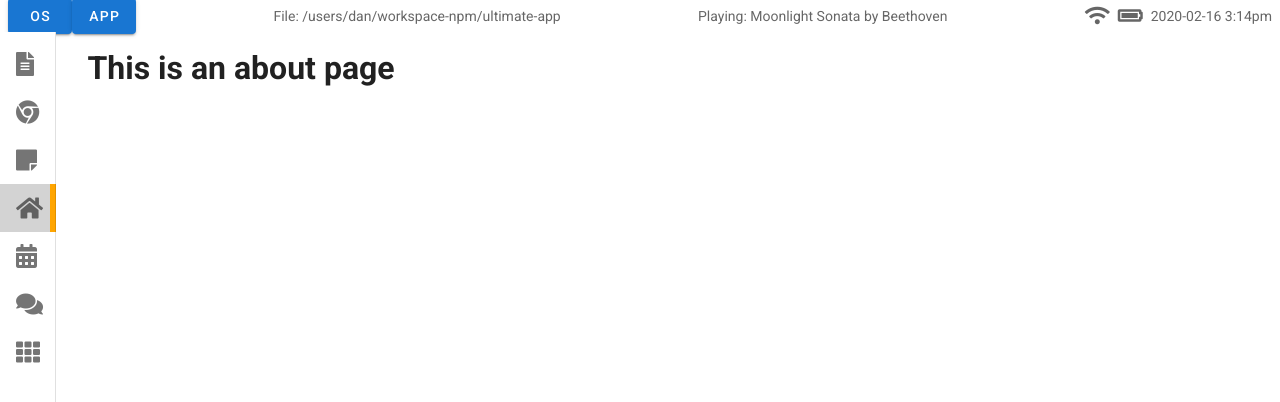
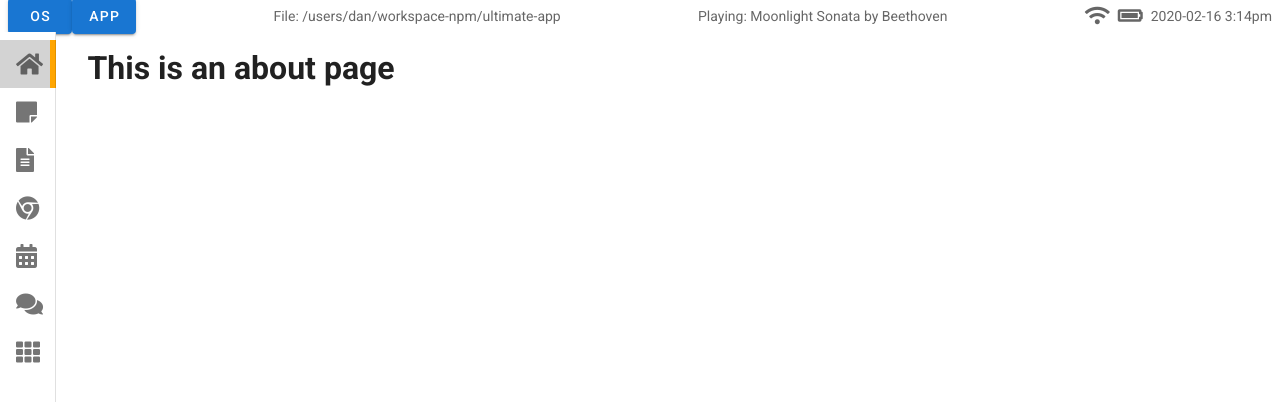
Before and after one commit to danialgoodwin/ultimate-app, a Vue app: page /about in a window 1280 px wide. Shown: the top 402 px of the page. Built offline with nearby package versions, Linux system fonts and the light colour scheme.

Commit message:
Better tooltip

```diff
--- a/src/components/os/AppBar.vue
+++ b/src/components/os/AppBar.vue
@@ -3,26 +3,25 @@
     <v-navigation-drawer app mini-variant>
       <div @click.right.exact="showAppBarRightClickMenu">
         <v-list active-class="highlighted">
-          <v-tooltip right v-for="(item, index) in appItems" :key="index">
+          <template v-for="(item, index) in appItems">
+            <v-tooltip right :key="index">
               <template v-slot:activator="{ on }">
                 <v-list-item
                   v-shortkey="['alt', index + 1]"
                   @shortkey='item.action()'
+                  @click='item.action()'
                   v-on="on"
                   :class="$router.currentRoute.path === item.route ? 'selected-app' : ''"
                 >
-                <router-link :to='item.route'>
-                  <v-list-item-action>
-                    <v-icon>{{ item.icon }}</v-icon>
-                  </v-list-item-action>
-                </router-link>
+                  <v-list-item-action><v-icon>{{ item.icon }}</v-icon></v-list-item-action>
                 </v-list-item>
               </template>
               <span>
                 <span>{{ item.title }}</span>
-              <span v-if="$router.currentRoute.path === item.route"> (selected)</span>
+                <span> (Alt + {{ index + 1 }})</span>
               </span>
             </v-tooltip>
+          </template>
         </v-list>
       </div>
     </v-navigation-drawer>
@@ -44,22 +43,79 @@ export default {
   name: 'AppBar',
   data: () => ({
     appItems: [
-      { title: 'Text Editor', icon: 'fas fa-file-alt', route: '/text', action: () => { routerMixins.methods.goToTextEditor() } },
-      { title: 'Browser', icon: 'fab fa-chrome', route: '/browser', action: () => { routerMixins.methods.goToBrowser() } },
-      { title: 'Notes', icon: 'fas fa-sticky-note', route: '/notes', action: () => { routerMixins.methods.goToNotes() } },
-      { title: 'Home', icon: 'fas fa-home', route: '/', action: () => { routerMixins.methods.goToHome() } },
-      { title: 'Calendar', icon: 'fas fa-calendar-alt', route: '/calendar', action: () => { routerMixins.methods.goToCalendar() } },
-      { title: 'Social', icon: 'fas fa-comments', route: '/social', action: () => { routerMixins.methods.goToSocial() } },
-      { title: 'All Apps', icon: 'fas fa-th', route: '/all', action: () => { routerMixins.methods.goToAllApps() } }
+      {
+        title: 'Home',
+        icon: 'fas fa-home',
+        route: '/',
+        action: () => {
+          routerMixins.methods.goToHome()
+        }
+      },
+      {
+        title: 'Notes',
+        icon: 'fas fa-sticky-note',
+        route: '/notes',
+        action: () => {
+          routerMixins.methods.goToNotes()
+        }
+      },
+      {
+        title: 'Text Editor',
+        icon: 'fas fa-file-alt',
+        route: '/text',
+        action: () => {
+          routerMixins.methods.goToTextEditor()
+        }
+      },
+      {
+        title: 'Browser',
+        icon: 'fab fa-chrome',
+        route: '/browser',
+        action: () => {
+          routerMixins.methods.goToBrowser()
+        }
+      },
+      {
+        title: 'Calendar',
+        icon: 'fas fa-calendar-alt',
+        route: '/calendar',
+        action: () => {
+          routerMixins.methods.goToCalendar()
+        }
+      },
+      {
+        title: 'Social',
+        icon: 'fas fa-comments',
+        route: '/social',
+        action: () => {
+          routerMixins.methods.goToSocial()
+        }
+      },
+      {
+        title: 'All Apps',
+        icon: 'fas fa-th',
+        route: '/all',
+        action: () => {
+          routerMixins.methods.goToAllApps()
+        }
+      }
     ],
     isAppBarMenuVisibleModel: false,
     menuItems: [
-      { title: 'Auto-expand', view: '' },
-      { title: 'Dense', view: '' }
+      {
+        title: 'Auto-expand',
+        view: ''
+      },
+      {
+        title: 'Dense',
+        view: ''
+      }
     ],
     x: 0,
     y: 0
   }),
+  computed: {
+  },
   methods: {
     doSomething: () => {
       console.log('doSomething()')
```
Lines whose indentation alone changed are shown as unchanged.
